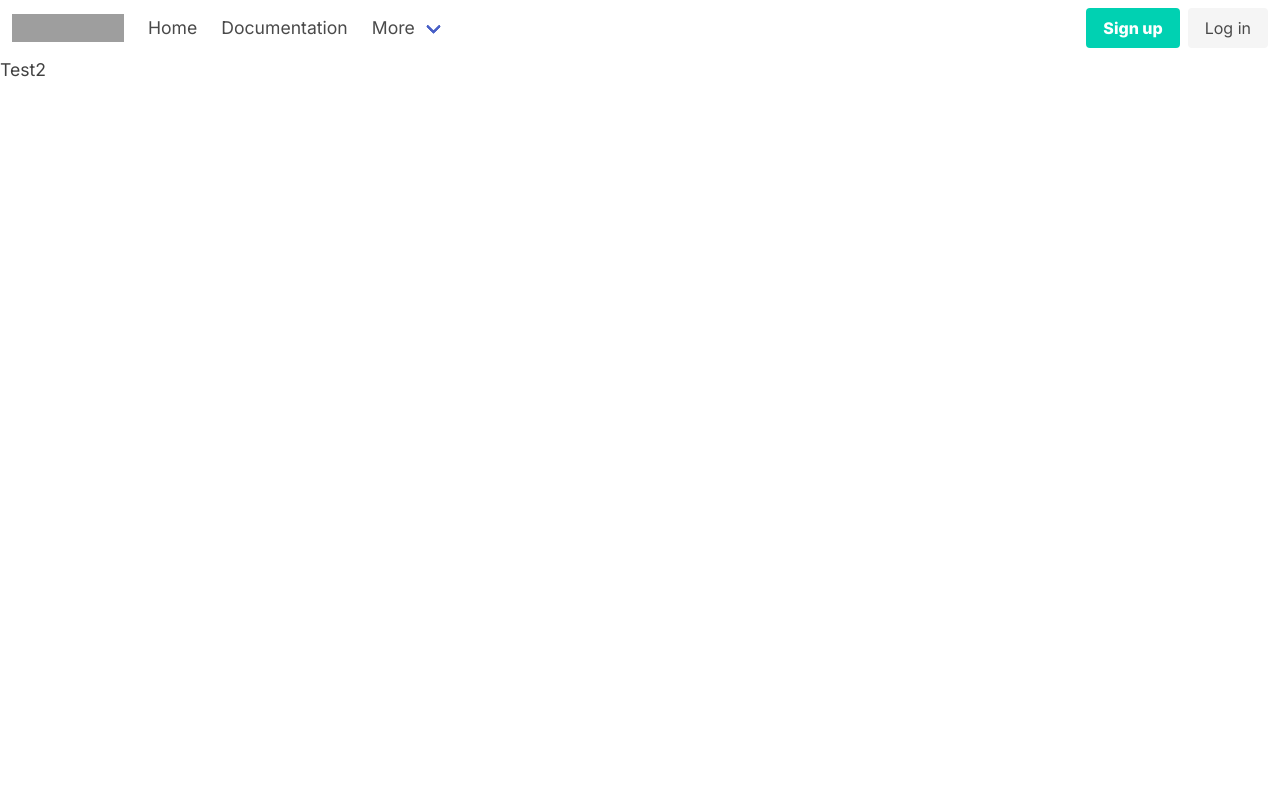
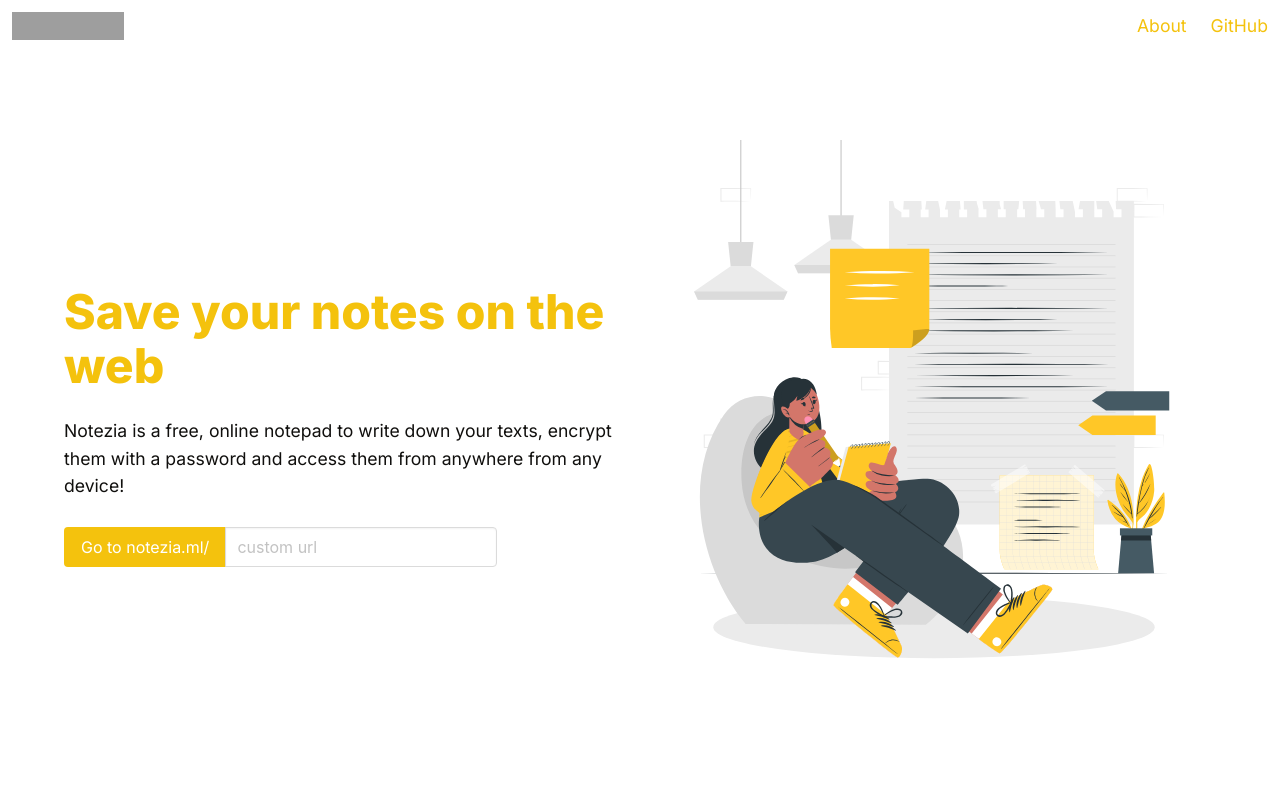
Before and after one commit to agnisain123/notezia, a Django app: page / in a window 1280 px wide. Run offline with Django 4.2, Linux system fonts and the light colour scheme; grey boxes are pictures that could not be loaded.

Commit message:
landing page init

```diff
--- a/notezia/static/css/style.css
+++ b/notezia/static/css/style.css
@@ -4,10 +4,10 @@
     --subheading-size: 1.5rem;
     --font-size: 1.1rem;
     --bg-primary: #FFFFFF;
-    --bg-secondary: #FAFBFC;
+    --bg-secondary: #f6dfc8;
     --text-primary: #000000;
-    --text-secondary: #414141;
-    --brand-color: #F4A641;
+    --text-secondary: #100f0d;
+    --brand-color: rgb(244, 194, 13);
     --red: rgb(219, 50, 54);
     --yellow: rgb(244, 194, 13);
     --blue: rgb(72, 133, 237);
@@ -27,6 +27,7 @@
     padding: 0;
     -webkit-box-sizing: border-box;
     box-sizing: border-box;
+    transition: all 0.4s;
 }
 
 html {
@@ -46,3 +47,25 @@
     background-color: var(--bg-primary);
     overflow-x: hidden;
 }
+
+/* .navbar-item img {
+    max-height: 3.25rem;
+}
+
+@media screen and (min-device-width: 1280px) {
+    .navbar-item img {
+        max-height: 6rem;
+    }
+} */
+
+a {
+    color: var(--brand-color);
+}
+
+.has-text-primary {
+    color: var(--brand-color) !important;
+}
+
+.is-primary {
+    background-color: var(--brand-color) !important;
+}
--- /dev/null
+++ b/notezia/static/js/script.js
@@ -0,0 +1,25 @@
+document.addEventListener('DOMContentLoaded', () => {
+
+    // Get all "navbar-burger" elements
+    const $navbarBurgers = Array.prototype.slice.call(document.querySelectorAll('.navbar-burger'), 0);
+
+    // Check if there are any navbar burgers
+    if ($navbarBurgers.length > 0) {
+
+      // Add a click event on each of them
+      $navbarBurgers.forEach( el => {
+        el.addEventListener('click', () => {
+
+          // Get the target from the "data-target" attribute
+          const target = el.dataset.target;
+          const $target = document.getElementById(target);
+
+          // Toggle the "is-active" class on both the "navbar-burger" and the "navbar-menu"
+          el.classList.toggle('is-active');
+          $target.classList.toggle('is-active');
+
+        });
+      });
+    }
+
+  });
--- a/notezia/templates/base.html
+++ b/notezia/templates/base.html
@@ -13,12 +13,13 @@
   <link rel="preconnect" href="https://fonts.gstatic.com" crossorigin>
   <link href="https://fonts.googleapis.com/css2?family=Inter:wght@300;400;800&display=swap" rel="stylesheet">
   <link rel="stylesheet" href="/static/css/style.css">
+  <link rel="shortcut icon" href="/static/images/favicon.ico" type="image/x-icon">
 </head>
 
 <body>
-    <nav class="navbar" role="navigation" aria-label="main navigation">
+  <nav class="navbar is-fixed" role="navigation" aria-label="main navigation">
     <div class="navbar-brand">
-          <a class="navbar-item" href="https://bulma.io">
+      <a class="navbar-item" href="/">
         <img src="https://bulma.io/images/bulma-logo.png" width="112" height="28">
       </a>
 
@@ -31,47 +32,14 @@
 
     <div id="navbarBasicExample" class="navbar-menu">
       <div class="navbar-start">
-            <a class="navbar-item">
-              Home
-            </a>
-
-            <a class="navbar-item">
-              Documentation
-            </a>
-
-            <div class="navbar-item has-dropdown is-hoverable">
-              <a class="navbar-link">
-                More
-              </a>
-
-              <div class="navbar-dropdown">
-                <a class="navbar-item">
-                  About
-                </a>
-                <a class="navbar-item">
-                  Jobs
-                </a>
-                <a class="navbar-item">
-                  Contact
-                </a>
-                <hr class="navbar-divider">
-                <a class="navbar-item">
-                  Report an issue
-                </a>
-              </div>
-            </div>
       </div>
 
       <div class="navbar-end">
-            <div class="navbar-item">
-              <div class="buttons">
-                <a class="button is-primary">
-                  <strong>Sign up</strong>
-                </a>
-                <a class="button is-light">
-                  Log in
-                </a>
+        <div class="navbar-item has-text-dark">
+          <a href="/about">About</a>
         </div>
+        <div class="navbar-item has-text-dark">
+          <a href="https://github.com/agnisain123/notezia">GitHub</a>
         </div>
       </div>
     </div>
@@ -79,6 +47,7 @@
   {% block mainPage %}
 
   {% endblock %}
+  <script src="/static/js/script.js"></script>
 </body>
 
 </html>
--- a/notezia/templates/landing.html
+++ b/notezia/templates/landing.html
@@ -2,6 +2,38 @@
 
 {% block mainPage %}
 
-<h1>Test2</h1>
+<section class="hero is-fullheight-with-navbar has-bg" id="home">
+    <div class="hero-body">
+      <div class="container">
+        <div class="columns is-vcentered">
+          <div class="column is-6">
+            <h1 class="title has-text-primary is-size-1 font-heading" data-aos="fade-right">
+                Save your notes on the web
+            </h1>
+            <p class="" data-aos="fade-right">
+                Notezia is a free, online notepad to write down your texts, encrypt them with a password and access them from anywhere from any device!
+            </p>
+            <br>
+            <form action="/api/" method="post">
+                <div class="field has-addons">
+                    <div class="control">
+                        <a class="button is-primary has-text-weight-medium">
+                          Go to notezia.ml/
+                        </a>
+                      </div>
+                    <div class="control">
+                      <input class="input" type="text" placeholder="custom url" name="route">
+                    </div>
+                  </div>
+              </form>
+          </div>
+          <div class="column is-6">
+              <img src="/static/images/landing.svg" alt="Taking Notes">
+          </div>
+        </div>
+      </div>
+
+    </div>
+  </section>
 
 {% endblock %}
```
Also changed, not shown: notezia/notezia/settings.py (+7 -1 lines), notezia/static/images/favicon.ico (added), notezia/static/images/landing.svg (added), notezia/static/images/logo.png (added), notezia/static/images/notezia.png (added). Lines whose indentation alone changed are shown as unchanged.
